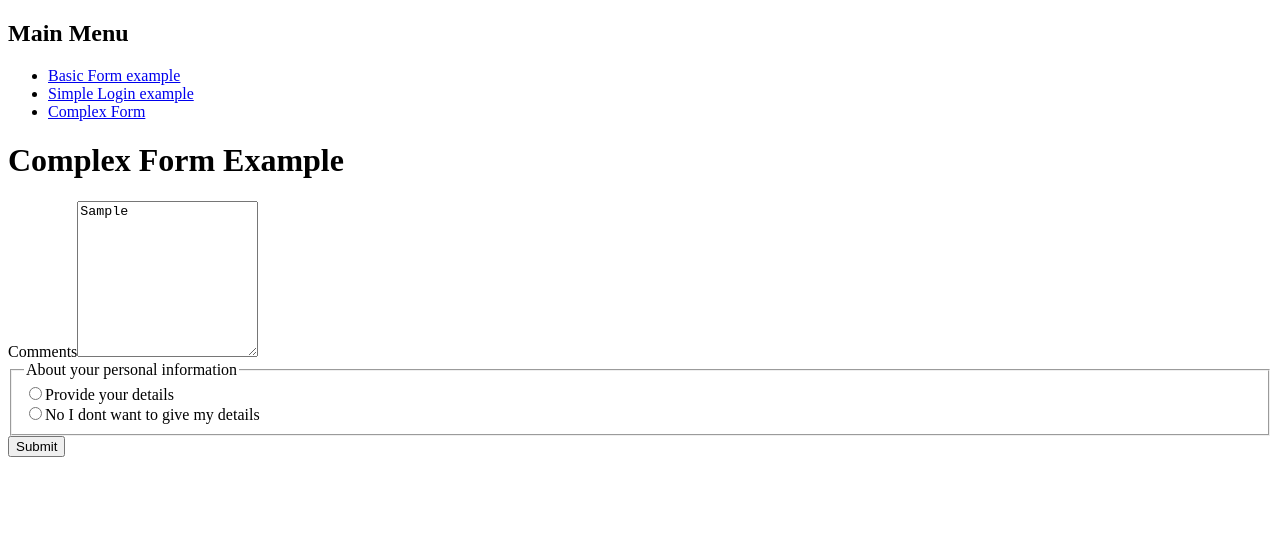
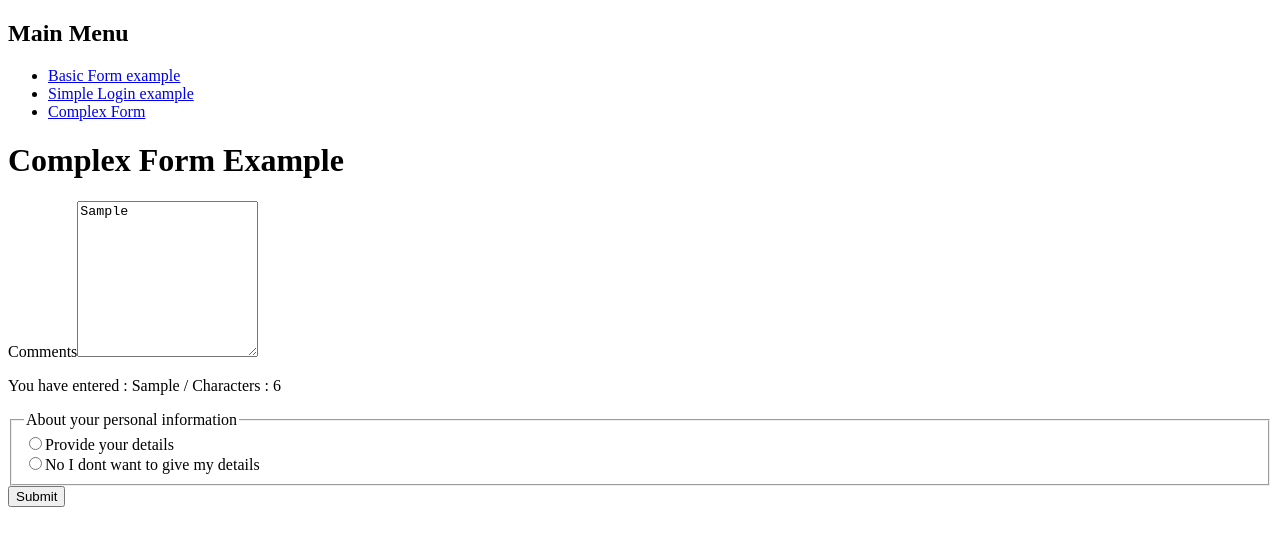
Before and after one commit to kmughal/react-form, a Next.js app: page /complex-form in a window 1280 px wide. Both pictures are taken after typing "Sample" into the empty fields and a click on the input "Submit". Shown: the top 546 px of the page. Built offline with nearby package versions, Linux system fonts and the light colour scheme; no server answers.

Commit message:
add PlainMarkup

```diff
--- /dev/null
+++ b/src/components/helper-components/PlainMarkup/PlainMarkup.tsx
@@ -0,0 +1,16 @@
+import { PlainMarkupProps } from "."
+import React from "react"
+
+const PlainMarkup: React.FC<{ plainMarkupProps: PlainMarkupProps }> = ({
+  children,
+  plainMarkupProps,
+}) => {
+  const [reactiveData, setReactiveData] = React.useState(null)
+  plainMarkupProps.pubsub.addSubscriber(plainMarkupProps.eventName, (data) => {
+    setReactiveData(data)
+  })
+
+  return <>{plainMarkupProps.parentElementValue(reactiveData)}</>
+}
+
+export default PlainMarkup
--- /dev/null
+++ b/src/components/helper-components/PlainMarkup/index.ts
@@ -0,0 +1,5 @@
+import PlainMarkup from "./PlainMarkup"
+import type PlainMarkupProps from "./PlainMarkup.Props"
+
+export { PlainMarkup }
+export type { PlainMarkupProps}
--- a/src/components/helper-components/index.ts
+++ b/src/components/helper-components/index.ts
@@ -1 +1,2 @@
 export * from "./ShowIf"
+export * from "./PlainMarkup"
--- a/src/pages/complex-form.tsx
+++ b/src/pages/complex-form.tsx
@@ -17,7 +17,12 @@ import { TitleProps, PostCodeProps, GenderProps } from "../components/recepies"
 import Navigation from "./components/Navigation"
 import SingleFileUploadProps from "../components/basic-components/SingleFileUpload/SingleFileUpload.Props"
 import React from "react"
-import { ShowIf, ShowIfProps } from "../components/helper-components"
+import {
+  ShowIf,
+  ShowIfProps,
+  PlainMarkup,
+  PlainMarkupProps,
+} from "../components/helper-components"
 import MultilineTextBoxProps from "../components/basic-components/MultilineTextBox/MultilineTextBox.Props"
 import RadioButtonProps from "../components/basic-components/RadioButton/RadioButton.Props"
 import { RadioButtonOption } from "../components/basic-components/RadioButton/RadioButtonOption"
@@ -41,7 +46,9 @@ const Index = () => {
   }
 
   const requiredValidator: BaseValidatorProps = { name: "name_required" }
-  const commentsRequiredValidator: BaseValidatorProps = { name: "comments_required" }
+  const commentsRequiredValidator: BaseValidatorProps = {
+    name: "comments_required",
+  }
 
   const streetTextBoxProps: BaseComponentProps = {
     id: "street",
@@ -82,7 +89,17 @@ const Index = () => {
       new RadioButtonOption("No I dont want to give my details", "no_details"),
     ],
     label: "choice_deetail",
-    id: "choice_detail"
+    id: "choice_detail",
+  }
+
+  const plainMarkupProps: PlainMarkupProps = {
+    id: "plain_markup_prop",
+    parentElementValue: (data) => {
+      if (data) {
+        const value = data.data
+        return <p>You have entered : {value} / Characters : {value.length}</p>
+      }
+    },
   }
 
   return (
@@ -91,7 +108,9 @@ const Index = () => {
 
       <Form formProps={formProps}>
         <RequiredValidator requiredValidatorProps={commentsRequiredValidator}>
-        <MultilineTextBox multilineTextBoxProps={multilineTextBoxProps} />
+          <MultilineTextBox multilineTextBoxProps={multilineTextBoxProps}>
+            <PlainMarkup plainMarkupProps={plainMarkupProps} />
+          </MultilineTextBox>
         </RequiredValidator>
 
         <RadioButton radioButtonProps={radioButtonProps}>
```
Also changed, not shown: src/components/helper-components/PlainMarkup/PlainMarkup.Props.ts (added, +11 -0 lines), 1 other file (tests, documents, lock files or other folders).
